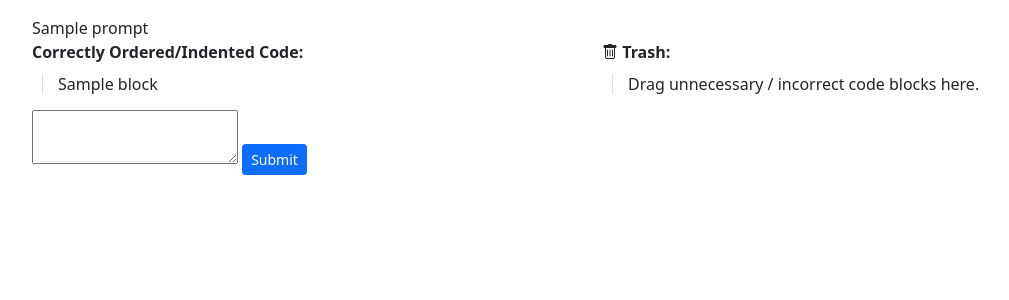
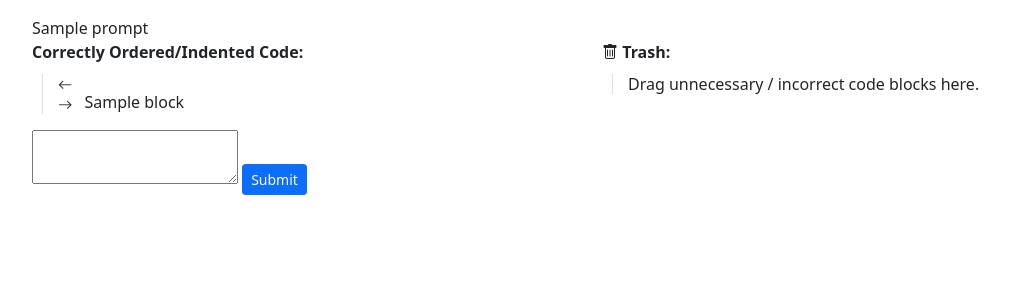
Before and after one commit to SatGarcia/spaced-cadet, a Flask app: template app/templates/test_code_jumble.html in a window 1280 px wide. Shown: the part 68-368 px from the top of the page, without its empty margins (50-1059 px from the left). Run offline with Flask 2, Linux system fonts and the light colour scheme; tables that the repository leaves empty hold one stand-in row (values such as "Sample post"); the template is opened without the code that fills it: values that come from a table or form of the project are taken from there, most other values are stand-ins (such as "Sample title", 1, 10 or a date in 2020); some libraries are stand-ins or nearby versions.

Commit message:
new interface for changing indentation of code blocks in code jumble questions

```diff
--- a/app/static/css/pygments.css
+++ b/app/static/css/pygments.css
@@ -89,7 +89,7 @@ div.arithmatex { padding-left: 20px }
 	padding: 5px 10px;
 	background: rgb(248,248,248);
 	display: block;
-	max-width: 400px;
+	width: fit-content;
 }
 
 .jumble li {
@@ -104,6 +104,11 @@ div.arithmatex { padding-left: 20px }
 	border-left: 4px solid darksalmon;
 }
 
+.jumble .jumble-block {
+	padding: 0px;
+	margin-bottom: -1em;
+}
+
 /*
 .jumble li.active {
 	border: 1px solid orange;
--- a/app/static/js/code-jumble.js
+++ b/app/static/js/code-jumble.js
@@ -1,10 +1,31 @@
+function change_indent(block_id, amount) {
+	let block_li = document.querySelector(`[block-id="${block_id}"]`);
+	console.log(block_li);
+
+	let old_indent = parseInt(block_li.getAttribute("indent-level"));
+	let new_indent = old_indent + amount;
+	console.log("new_indent: " + new_indent);
+
+	// max indent is 4 so don't do anything if we are at that level
+	if (new_indent >= 0 && new_indent <= 4) {
+		block_li.setAttribute("indent-level", new_indent);
+
+		// FIXME: 15 should be based on initial amount of padding
+		padding_amount = (new_indent * 20) + 15;
+
+		block_li.style.paddingLeft = padding_amount + "px";
+
+		update_response();
+	}
+}
+
 function update_response() {
 	let jumble_list = document.getElementById("jumbley");
 	let ordered_items = jumble_list.getElementsByTagName("li");
 
 
-	// build the response string based on the order of the items in the
-	// jumbley list
+	// Build the response string based on the order of the items in the
+	// jumbley list.
 	let response_str = "[";
 
 	for (let item of ordered_items) {
@@ -44,21 +65,22 @@ function initialize_jumble (used_blocks, trashed_blocks) {
 			// list 1 items will be draggable and indentable
 			item.draggable = true;
 
+			/*
 			item.onclick = () => {
-				if (item.getAttribute("indent-level") == 0) {
-					item.setAttribute("indent-level", 1);
-				}
-				else {
-					item.setAttribute("indent-level", 0);
-				}
+				//console.log("old indent: " + item.getAttribute("indent-level"));
+				let old_indent = parseInt(item.getAttribute("indent-level"));
+				let new_indent = (old_indent + 1) % 5;
+				item.setAttribute("indent-level", new_indent);
 
 				// FIXME: 15 should be based on initial amount of padding
-				padding_amount = (item.getAttribute("indent-level") * 20) + 15;
+				//padding_amount = (item.getAttribute("indent-level") * 20) + 15;
+				padding_amount = (new_indent * 20) + 15;
 
 				item.style.paddingLeft = padding_amount + "px";
 
 				update_response();
 			};
+			*/
 		}
 
 		// (B2) DRAG START - YELLOW HIGHLIGHT DROPZONES
--- a/app/templates/test_code_jumble.html
+++ b/app/templates/test_code_jumble.html
@@ -10,7 +10,18 @@
                 <strong>Correctly Ordered/Indented Code:</strong>
                 <ul id="jumbley" class="list-unstyled jumble">
                     {% for (block_id, block) in code_blocks %}
-                        <li block-id="{{ block_id }}" indent-level="0"> {{ block }} </li>
+                        <li block-id="{{ block_id }}" indent-level="0">
+                            <span class="row align-items-center">
+                                <span class="col-auto">
+                                    <i class="bi-arrow-left" style="font-size: 0.9em" onclick="change_indent({{block_id}}, -1)"></i>
+                                    <br/>
+                                    <i class="bi-arrow-right" style="font-size: 0.9em" onclick="change_indent({{block_id}}, 1);"></i>
+                                </span>
+                                <span class="col-auto jumble-block">
+                                    {{ block }}
+                                </span>
+                            </span>
+                        </li>
                     {% endfor %}
                 </ul>
             </div>
```
